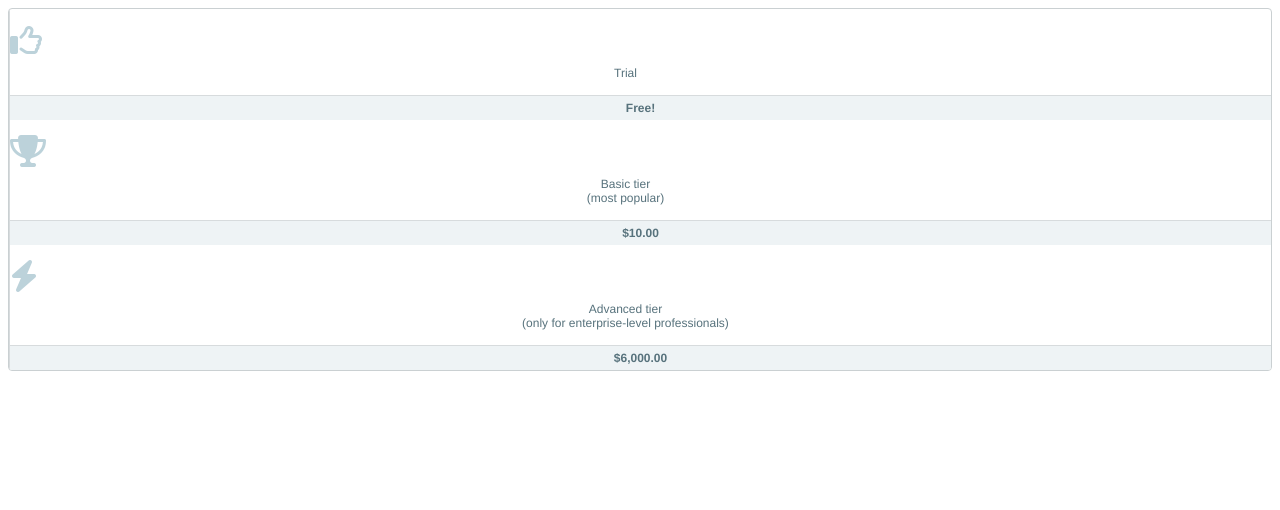
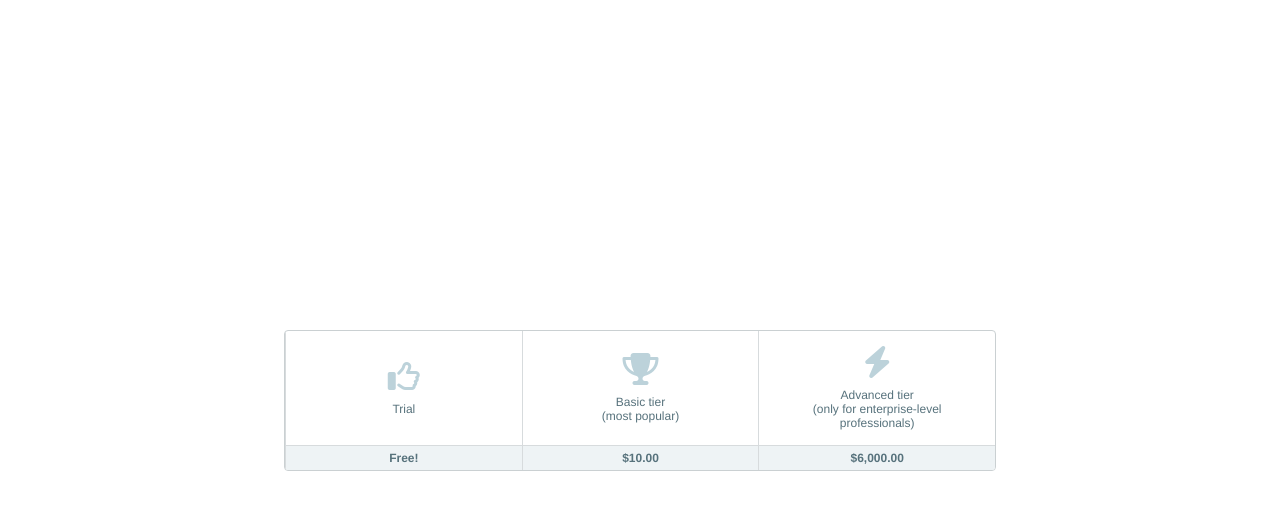
Before and after one commit to Kenzie-Academy-Brasil-Developers/cartas-flexbox-sprint-1-nicollasanderson, a plain HTML site: page index.html in a window 1280 px wide. Drawn offline with Linux system fonts and the light colour scheme.

Commit message:
Objetivos da entrega realizados

```diff
--- a/index.html
+++ b/index.html
@@ -10,6 +10,7 @@
 </head>
 
 <body>
+	<section>
 		<div class="cardGroup">
 			<div class="card cardGroup__card">
 				<div class="card__description cardGroup__cardDescription">
@@ -35,6 +36,7 @@
 				<div class="card__price">$6,000.00</div>
 			</div>
 		</div>
+	</section>
 </body>
 
 </html>
--- a/src/cards.css
+++ b/src/cards.css
@@ -5,18 +5,29 @@ html {
   height: 100%;
   background-color: #FFFFFF;
 }
+body{
+  height: 100%;
+  margin: 0;
+}
 
 .icon {color: #BCD2DA;}
 
 .card {
   /* display, flex-direction */
+  display: flex;
+  flex-direction: column;
   border: 1px solid #CAD0D2;
   border-radius: 4px;
   overflow: hidden;
+  width: 710px;
 }
 
 .card__description {
   /* display, flex-direction, justify-content, align-items */
+  display: flex;
+  flex-direction: column;
+  justify-content: center;
+  align-items: center;
   padding: 15px 0;
 }
 
@@ -27,6 +38,13 @@ html {
   font-size: 12px;
   text-align: center;
   max-width: calc(100% - 30px);
+}
+
+section{
+  height: 100%;
+  display: flex;
+  align-content: center;
+  justify-content: center;
 }
 
 .card__price {
@@ -41,17 +59,24 @@ html {
 
 .cardGroup {
   /* display */
-
+  display: flex;
   border: 1px solid #CAD0D2;
   border-radius: 4px;
   overflow: hidden;
+  max-width: 710px;
+  justify-content: center;
+  align-content: center;
+  margin: auto;
 }
 
 .cardGroup__card {
   /* flex-grow, flex-shrink, flex-basis */
-
+  flex-grow: 1;
   border: none;
   border-radius: 0;
+  display: flex;
+  justify-content: center;
+  align-content: center;
 }
 
 .cardGroup__card {
@@ -60,4 +85,11 @@ html {
 
 .cardGroup__cardDescription {
   /* flex-grow, flex-shrink, flex-basis */
+  flex-grow: 1;
 }
+
+@media (max-width: 920px) {
+  .cardGroup{
+    max-width: 320px;
+  }
+}
```
Lines whose indentation alone changed are shown as unchanged.
